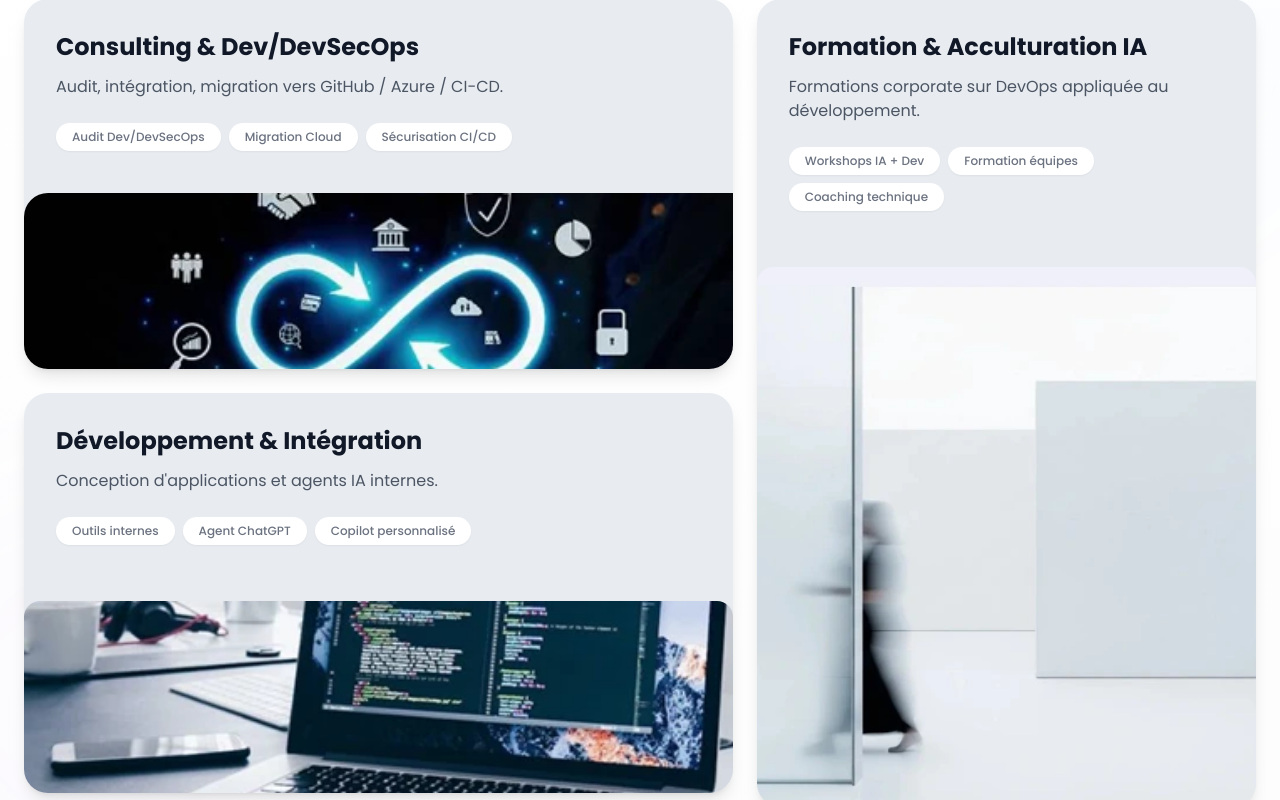
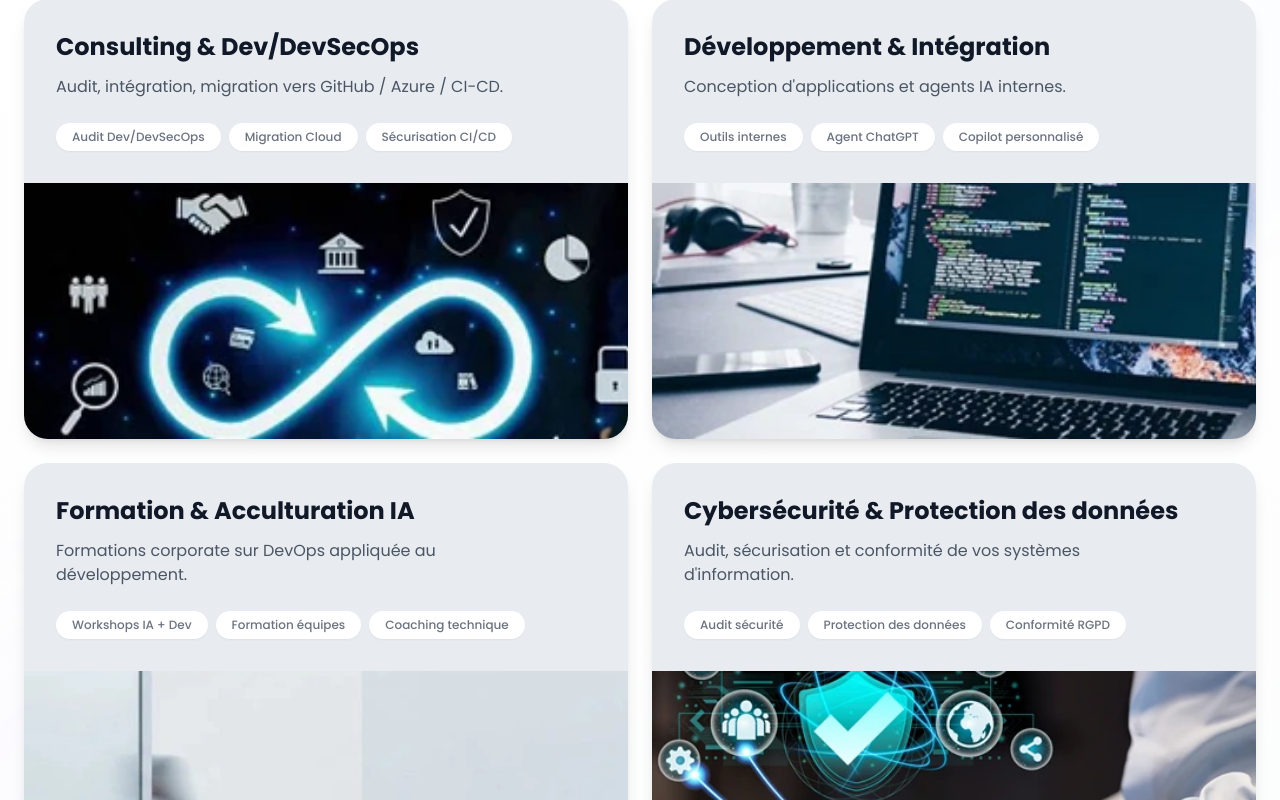
Before and after one commit to glevosys/website, a React (Vite) app: page / in a window 1280 px wide. Shown: the part 5840-6640 px from the top of the page. Built offline with nearby package versions, Linux system fonts and the light colour scheme.

Commit message:
fix: rework Domain section layout with 2x2 grid and 4th card
- Switch from asymmetric 12-col layout to uniform 2x2 grid
- Increase image heights for better visibility
- Add Cybersécurité & Protection des données as 4th domain card

```diff
--- a/src/components/Domain/index.tsx
+++ b/src/components/Domain/index.tsx
@@ -4,15 +4,7 @@ import { useRef } from "react";
 import images from "../../assets/pictures";
 import { useLanguage } from "../../i18n/LanguageContext";
 
-const domainImages = [images.d1, images.d2, images.d3];
-const imagePositions = [
-  "bottom-right",
-  "bottom-full",
-  "bottom-full-tall",
-] as const;
-const bgColors = ["bg-[#E8ECF1]", "bg-[#E8ECF1]", "bg-[#E8ECF1]"];
-const delays = [0.2, 0.4, 0.6];
-const isFullHeights = [false, false, true];
+const domainImages = [images.d1, images.d2, images.d3, images.c3];
 
 const Domain = () => {
   const { t } = useLanguage();
@@ -97,14 +89,8 @@ const Domain = () => {
           >
             <motion.span
               className="w-2 h-2 bg-blue-600 rounded-full"
-              animate={{
-                scale: [1, 1.3, 1],
-              }}
-              transition={{
-                duration: 2,
-                repeat: Infinity,
-                ease: "easeInOut",
-              }}
+              animate={{ scale: [1, 1.3, 1] }}
+              transition={{ duration: 2, repeat: Infinity, ease: "easeInOut" }}
             />
             <span className="text-sm font-semibold text-blue-700">
               {t.domain.badge}
@@ -119,11 +105,7 @@ const Domain = () => {
               animate={{
                 backgroundPosition: ["0% 50%", "100% 50%", "0% 50%"],
               }}
-              transition={{
-                duration: 5,
-                repeat: Infinity,
-                ease: "linear",
-              }}
+              transition={{ duration: 5, repeat: Infinity, ease: "linear" }}
               style={{ backgroundSize: "200% 200%" }}
             >
               {t.domain.title}
@@ -146,39 +128,19 @@ const Domain = () => {
             {t.domain.subtitle}
           </motion.p>
         </motion.div>
-        <div className="grid grid-cols-1 lg:grid-cols-12 gap-6 max-w-7xl mx-auto">
-          <div className="lg:col-span-7 flex flex-col gap-6">
+
+        <div className="grid grid-cols-1 md:grid-cols-2 gap-6 max-w-7xl mx-auto">
+          {t.domain.cards.map((card, index) => (
             <DomainCard
-              delay={delays[0]}
-              title={t.domain.cards[0].title}
-              description={t.domain.cards[0].description}
-              tags={t.domain.cards[0].tags}
-              image={domainImages[0]}
-              imagePosition={imagePositions[0]}
-              bgColor={bgColors[0]}
+              key={index}
+              delay={0.1 + index * 0.15}
+              title={card.title}
+              description={card.description}
+              tags={card.tags}
+              image={domainImages[index]}
+              bgColor="bg-[#E8ECF1]"
             />
-            <DomainCard
-              delay={delays[1]}
-              title={t.domain.cards[1].title}
-              description={t.domain.cards[1].description}
-              tags={t.domain.cards[1].tags}
-              image={domainImages[1]}
-              imagePosition={imagePositions[1]}
-              bgColor={bgColors[1]}
-            />
-          </div>
-          <div className="lg:col-span-5">
-            <DomainCard
-              delay={delays[2]}
-              title={t.domain.cards[2].title}
-              description={t.domain.cards[2].description}
-              tags={t.domain.cards[2].tags}
-              image={domainImages[2]}
-              imagePosition={imagePositions[2]}
-              bgColor={bgColors[2]}
-              isFullHeight={isFullHeights[2]}
-            />
-          </div>
+          ))}
         </div>
       </div>
     </section>
@@ -191,9 +153,7 @@ type DomainCardProps = {
   description: string;
   tags: string[];
   image: string;
-  imagePosition: "bottom-right" | "bottom-full" | "bottom-full-tall";
   bgColor: string;
-  isFullHeight?: boolean;
 };
 
 const DomainCard = ({
@@ -202,9 +162,7 @@ const DomainCard = ({
   description,
   tags,
   image,
-  imagePosition,
   bgColor,
-  isFullHeight = false,
 }: DomainCardProps) => {
   const cardRef = useRef(null);
   const isInView = useInView(cardRef, { once: true, amount: 0.2 });
@@ -217,7 +175,7 @@ const DomainCard = ({
       scale: 1,
       transition: {
         duration: 0.7,
-        delay: delay,
+        delay,
         ease: [0.22, 1, 0.36, 1] as const,
       },
     },
@@ -229,13 +187,8 @@ const DomainCard = ({
       variants={cardVariants}
       initial="hidden"
       animate={isInView ? "visible" : "hidden"}
-      whileHover={{
-        y: -8,
-        transition: { duration: 0.3 },
-      }}
-      className={`${bgColor} rounded-3xl ${
-        isFullHeight ? "h-full" : "min-h-[350px] md:min-h-[370px]"
-      } flex flex-col overflow-hidden relative group cursor-pointer shadow-lg hover:shadow-2xl transition-shadow duration-500`}
+      whileHover={{ y: -8, transition: { duration: 0.3 } }}
+      className={`${bgColor} rounded-3xl flex flex-col overflow-hidden relative group cursor-pointer shadow-lg hover:shadow-2xl transition-shadow duration-500`}
     >
       {/* Content */}
       <div className="relative z-10 p-6 md:p-8">
@@ -250,21 +203,17 @@ const DomainCard = ({
           <p className="text-gray-600 mb-6 max-w-md text-sm md:text-base">
             {description}
           </p>
-          <div className="flex flex-wrap gap-2 mb-4 md:mb-6">
+          <div className="flex flex-wrap gap-2">
             {tags.map((tag, i) => (
               <motion.span
                 key={tag}
-                custom={i}
                 initial={{ opacity: 0, scale: 0.8, y: 10 }}
                 animate={
                   isInView
                     ? { opacity: 1, scale: 1, y: 0 }
                     : { opacity: 0, scale: 0.8, y: 10 }
                 }
-                transition={{
-                  delay: delay + 0.3 + i * 0.1,
-                  duration: 0.4,
-                }}
+                transition={{ delay: delay + 0.3 + i * 0.1, duration: 0.4 }}
                 whileHover={{
                   scale: 1.1,
                   backgroundColor: "rgba(37, 99, 235, 0.1)",
@@ -278,77 +227,30 @@ const DomainCard = ({
           </div>
         </motion.div>
       </div>
-      {imagePosition === "bottom-right" && (
+
+      {/* Image */}
       <motion.div
-          className="absolute bottom-0 right-0 w-full h-32 md:h-40 lg:h-44"
-          initial={{ opacity: 0, x: 50, scale: 1.1 }}
+        className="mt-auto"
+        initial={{ opacity: 0, y: 30, scale: 1.05 }}
         animate={
           isInView
-              ? { opacity: 1, x: 0, scale: 1 }
-              : { opacity: 0, x: 50, scale: 1.1 }
+            ? { opacity: 1, y: 0, scale: 1 }
+            : { opacity: 0, y: 30, scale: 1.05 }
         }
         transition={{ delay: delay + 0.4, duration: 0.8 }}
       >
         <motion.img
           src={image}
           alt={title}
-            className="w-full h-full object-cover rounded-tl-3xl opacity-80 md:opacity-100"
-            whileHover={{ scale: 1.05 }}
+          className="w-full h-52 md:h-64 object-cover"
+          whileHover={{ scale: 1.03 }}
           transition={{ duration: 0.5 }}
         />
       </motion.div>
-      )}
 
-      {imagePosition === "bottom-full" && (
-        <motion.div
-          className="mt-auto"
-          initial={{ opacity: 0, y: 50, scale: 1.1 }}
-          animate={
-            isInView
-              ? { opacity: 1, y: 0, scale: 1 }
-              : { opacity: 0, y: 50, scale: 1.1 }
-          }
-          transition={{ delay: delay + 0.4, duration: 0.8 }}
-        >
-          <motion.img
-            src={image}
-            alt={title}
-            className="w-full h-40 md:h-48 object-cover rounded-2xl shadow-md"
-            whileHover={{ scale: 1.05 }}
-            transition={{ duration: 0.5 }}
-          />
-        </motion.div>
-      )}
-
-      {imagePosition === "bottom-full-tall" && (
-        <motion.div
-          className="flex-grow h-64 md:h-80 lg:h-full mt-auto"
-          initial={{ opacity: 0, y: 50, scale: 1.1 }}
-          animate={
-            isInView
-              ? { opacity: 1, y: 0, scale: 1 }
-              : { opacity: 0, y: 50, scale: 1.1 }
-          }
-          transition={{ delay: delay + 0.4, duration: 0.8 }}
-        >
-          <motion.img
-            src={image}
-            alt={title}
-            className="w-full h-full object-cover rounded-2xl"
-            whileHover={{ scale: 1.05 }}
-            transition={{ duration: 0.5 }}
-          />
-        </motion.div>
-      )}
       <motion.div
         className="absolute inset-0 bg-gradient-to-t from-blue-600/10 to-transparent opacity-0 group-hover:opacity-100 transition-opacity duration-500 pointer-events-none"
         initial={{ opacity: 0 }}
-      />
-      <motion.div
-        className="absolute top-4 right-4 w-12 h-12 border-2 border-blue-600/20 rounded-full opacity-0 group-hover:opacity-100"
-        initial={{ scale: 0, rotate: -180 }}
-        whileHover={{ scale: 1, rotate: 0 }}
-        transition={{ duration: 0.5 }}
       />
     </motion.div>
   );
--- a/src/i18n/translations/en.ts
+++ b/src/i18n/translations/en.ts
@@ -124,6 +124,12 @@ const en = {
         description: "Corporate training on DevOps applied to development.",
         tags: ["AI + Dev Workshops", "Team Training", "Technical Coaching"],
       },
+      {
+        title: "Cybersecurity & Data Protection",
+        description:
+          "Audit, security hardening and compliance of your information systems.",
+        tags: ["Security Audit", "Data Protection", "GDPR Compliance"],
+      },
     ],
   },
   contact: {
--- a/src/i18n/translations/fr.ts
+++ b/src/i18n/translations/fr.ts
@@ -127,6 +127,12 @@ const fr = {
           "Formations corporate sur DevOps appliquée au développement.",
         tags: ["Workshops IA + Dev", "Formation équipes", "Coaching technique"],
       },
+      {
+        title: "Cybersécurité & Protection des données",
+        description:
+          "Audit, sécurisation et conformité de vos systèmes d'information.",
+        tags: ["Audit sécurité", "Protection des données", "Conformité RGPD"],
+      },
     ],
   },
   contact: {
```
Lines whose indentation alone changed are shown as unchanged.
